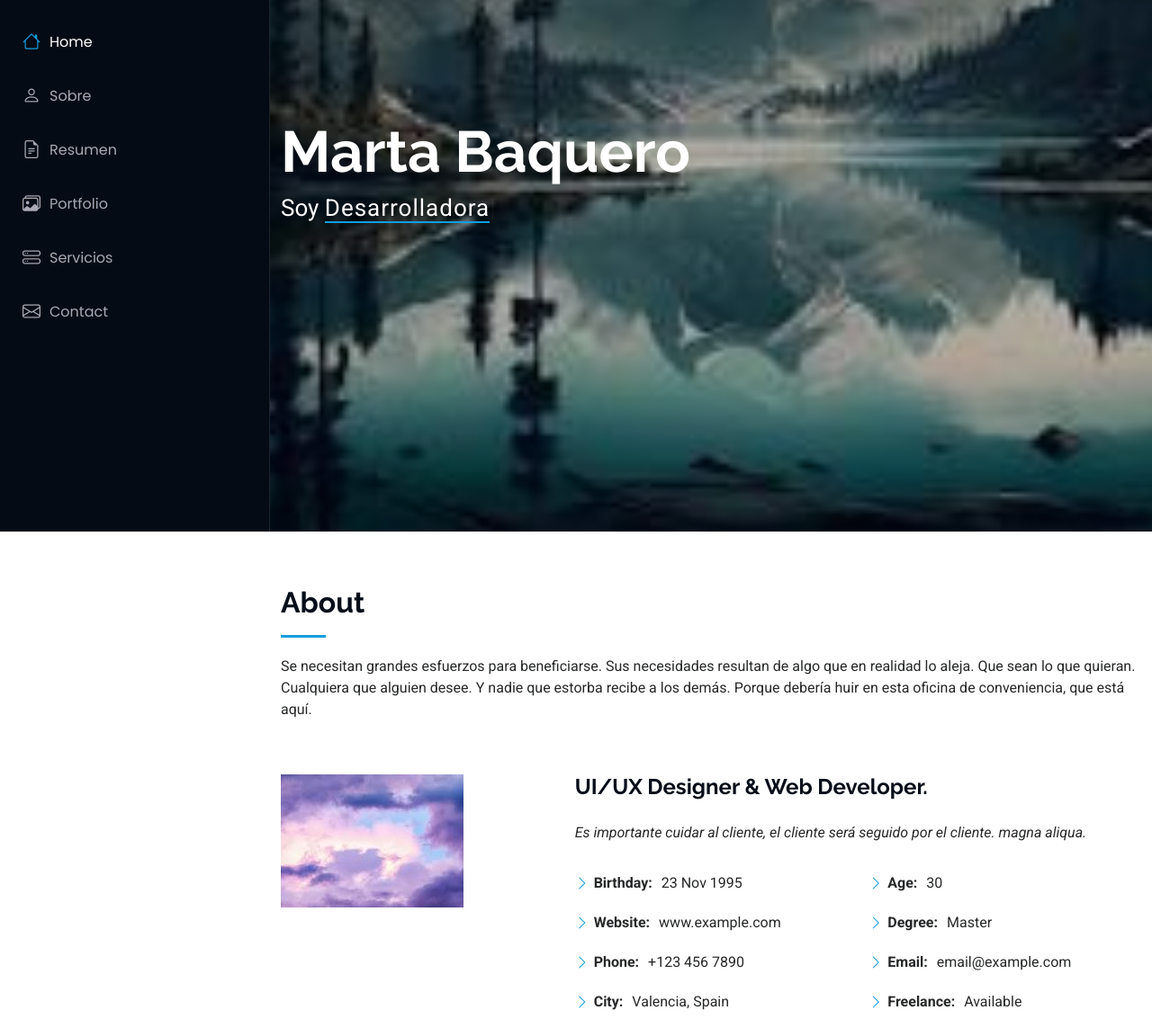
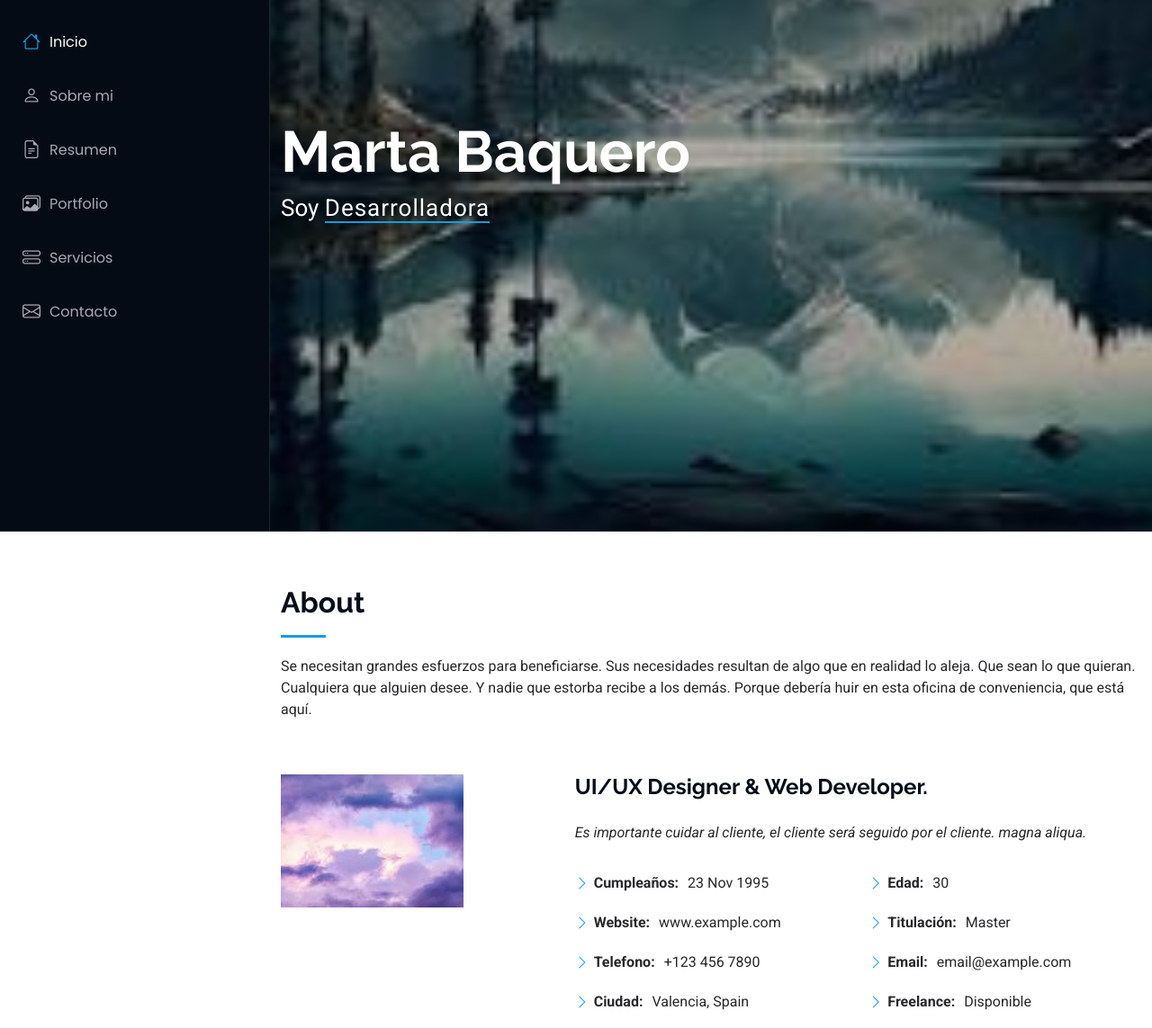
Before and after one commit to martabaquerorodas/prova, a plain HTML site: page index.html in a window 1280 px wide. Shown: the part 209-1352 px from the top of the page at 90% size. Drawn offline with Linux system fonts and the light colour scheme.

Commit message:
Add files via upload

```diff
--- a/index.html
+++ b/index.html
@@ -61,8 +61,8 @@
 
     <nav id="navmenu" class="navmenu">
       <ul>
-        <li><a href="#hero" class="active"><i class="bi bi-house navicon"></i> Home</a></li>
-        <li><a href="#about"><i class="bi bi-person navicon"></i> Sobre</a></li>
+        <li><a href="#hero" class="active"><i class="bi bi-house navicon"></i> Inicio</a></li>
+        <li><a href="#about"><i class="bi bi-person navicon"></i> Sobre mi</a></li>
         <li><a href="#resume"><i class="bi bi-file-earmark-text navicon"></i> Resumen</a></li>
         <li><a href="#portfolio"><i class="bi bi-images navicon"></i> Portfolio</a></li>
         <li><a href="#services"><i class="bi bi-hdd-stack navicon"></i> Servicios</a></li>
@@ -83,7 +83,7 @@
             <li><a href="#">Dropdown 4</a></li>
           </ul>
         </li> -->
-        <li><a href="#contact"><i class="bi bi-envelope navicon"></i> Contact</a></li>
+        <li><a href="#contact"><i class="bi bi-envelope navicon"></i> Contacto</a></li>
       </ul>
     </nav>
 
@@ -127,18 +127,18 @@
             <div class="row">
               <div class="col-lg-6">
                 <ul>
-                  <li><i class="bi bi-chevron-right"></i> <strong>Birthday:</strong> <span>23 Nov 1995</span></li>
+                  <li><i class="bi bi-chevron-right"></i> <strong>Cumpleaños:</strong> <span>23 Nov 1995</span></li>
                   <li><i class="bi bi-chevron-right"></i> <strong>Website:</strong> <span>www.example.com</span></li>
-                  <li><i class="bi bi-chevron-right"></i> <strong>Phone:</strong> <span>+123 456 7890</span></li>
-                  <li><i class="bi bi-chevron-right"></i> <strong>City:</strong> <span>Valencia, Spain</span></li>
+                  <li><i class="bi bi-chevron-right"></i> <strong>Telefono:</strong> <span>+123 456 7890</span></li>
+                  <li><i class="bi bi-chevron-right"></i> <strong>Ciudad:</strong> <span>Valencia, Spain</span></li>
                 </ul>
               </div>
               <div class="col-lg-6">
                 <ul>
-                  <li><i class="bi bi-chevron-right"></i> <strong>Age:</strong> <span>30</span></li>
-                  <li><i class="bi bi-chevron-right"></i> <strong>Degree:</strong> <span>Master</span></li>
+                  <li><i class="bi bi-chevron-right"></i> <strong>Edad:</strong> <span>30</span></li>
+                  <li><i class="bi bi-chevron-right"></i> <strong>Titulación:</strong> <span>Master</span></li>
                   <li><i class="bi bi-chevron-right"></i> <strong>Email:</strong> <span>email@example.com</span></li>
-                  <li><i class="bi bi-chevron-right"></i> <strong>Freelance:</strong> <span>Available</span></li>
+                  <li><i class="bi bi-chevron-right"></i> <strong>Freelance:</strong> <span>Disponible</span></li>
                 </ul>
               </div>
             </div>
@@ -203,7 +203,7 @@
 
       <!-- Section Title -->
       <div class="container section-title" data-aos="fade-up">
-        <h2>Skills</h2>
+        <h2>Habilidades</h2>
         <p>Necessitatibus eius consequatur ex aliquid fuga eum quidem sint consectetur velit</p>
       </div><!-- End Section Title -->
 
@@ -284,7 +284,7 @@
             <h3 class="resume-title">Sumary</h3>
 
             <div class="resume-item pb-0">
-              <h4>Brandon Johnson</h4>
+              <h4>Jose Martinez</h4>
               <p><em>Innovative and deadline-driven Graphic Designer with 3+ years of experience designing and developing user-centered digital/print marketing material from initial concept to final, polished deliverable.</em></p>
               <ul>
                 <li>Portland par 127,Orlando, FL</li>
@@ -293,7 +293,7 @@
               </ul>
             </div><!-- Edn Resume Item -->
 
-            <h3 class="resume-title">Education</h3>
+            <h3 class="resume-title">Educación</h3>
             <div class="resume-item">
               <h4>Master of Fine Arts &amp; Graphic Design</h4>
               <h5>2015 - 2016</h5>
@@ -524,7 +524,7 @@
 
       <!-- Section Title -->
       <div class="container section-title" data-aos="fade-up">
-        <h2>Services</h2>
+        <h2>Servicios</h2>
         <p>Magnam dolores commodi suscipit. Necessitatibus eius consequatur ex aliquid fuga eum quidem. Sit sint consectetur velit. Quisquam quos quisquam cupiditate. Et nemo qui impedit suscipit alias ea. Quia fugiat sit in iste officiis commodi quidem hic quas.</p>
       </div><!-- End Section Title -->
 
```
